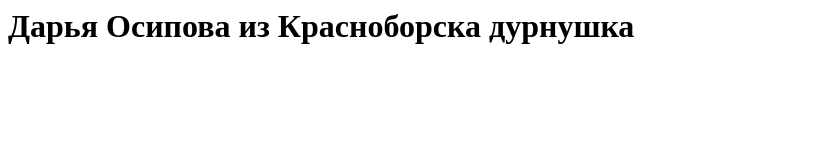
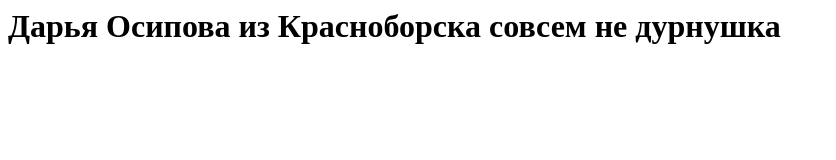
Before and after one commit to phenne/phenne.github.io, a plain HTML site: page index.html in a window 1280 px wide. Shown: the whole page, without its empty margins (0-836 px from the left). Drawn offline with Linux system fonts and the light colour scheme.

Commit message:
Main fix

```diff
--- a/index.html
+++ b/index.html
@@ -1,5 +1,5 @@
-<html>
+<html lang="ru">
 <body>
-<h1>Дарья Осипова из Красноборска дурнушка</h1>
+<h1>Дарья Осипова из Красноборска совсем не дурнушка</h1>
 </body>
 </html>
```
